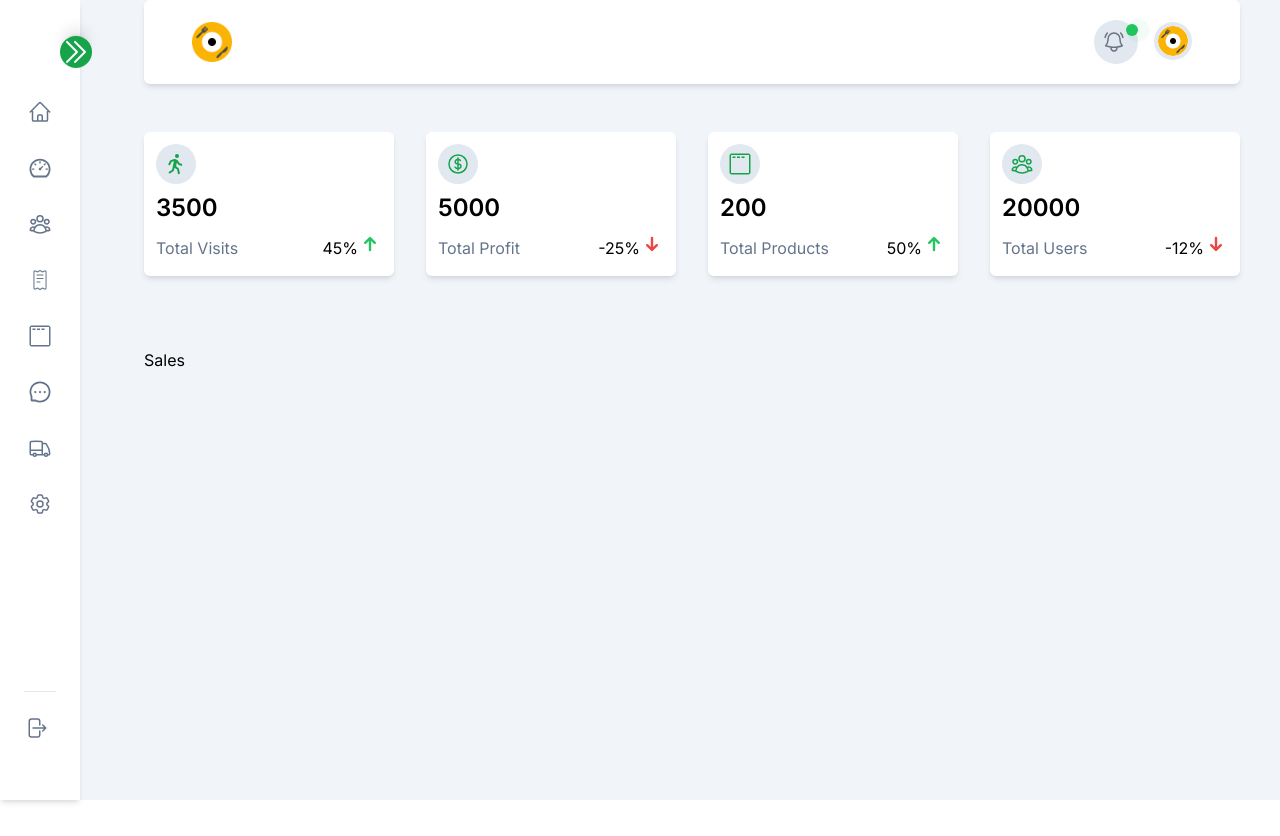
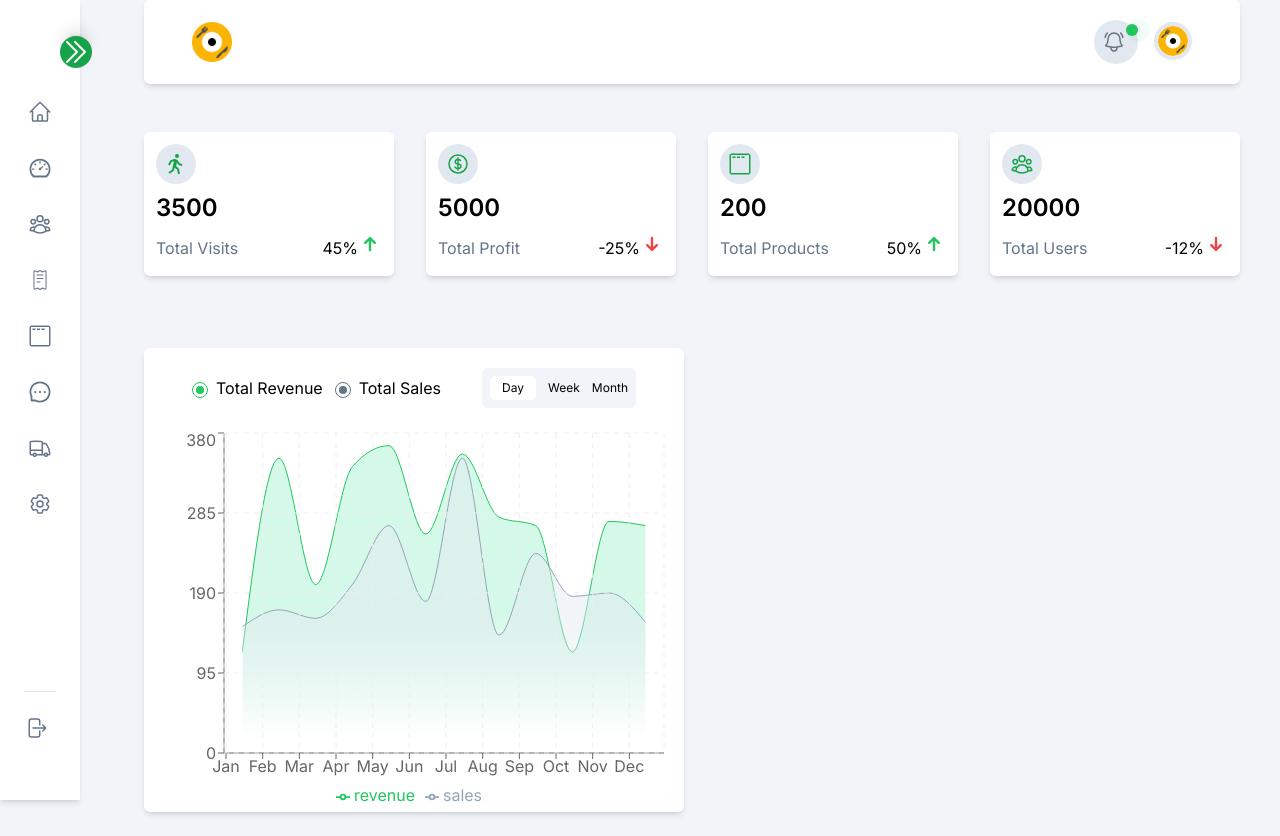
Before and after one commit to ZASFM/shon-immer, a Next.js app: page /dashboard in a window 1280 px wide. Before the commit the page ends 800 px from the top, so only its background shows below. Built offline with nearby package versions, Linux system fonts and the light colour scheme; a web font is replaced by a local one.

Commit message:
graph revenue

```diff
--- a/app/(dashboard)/dashboard/Components/SalesRevueGraph.tsx
+++ b/app/(dashboard)/dashboard/Components/SalesRevueGraph.tsx
@@ -1,9 +1,107 @@
-const SalesRevenueGraph=()=>{
-   return (
-      <div>
-         Sales
+"use client";
+
+import {
+  ResponsiveContainer,
+  ComposedChart,
+  Line,
+  Area,
+  Bar,
+  XAxis,
+  YAxis,
+  CartesianGrid,
+  Tooltip,
+  Legend,
+  AreaChart,
+} from "recharts";
+
+const SalesRevenueGraph = () => {
+  const active = true;
+  const data = [
+    { month: "Jan", revenue: 120, sales: 150 },
+    { month: "Feb", revenue: 350, sales: 170 },
+    { month: "Mar", revenue: 200, sales: 160 },
+    { month: "Apr", revenue: 340, sales: 200 },
+    { month: "May", revenue: 365, sales: 270 },
+    { month: "Jun", revenue: 260, sales: 180 },
+    { month: "Jul", revenue: 355, sales: 350 },
+    { month: "Aug", revenue: 280, sales: 140 },
+    { month: "Sep", revenue: 270, sales: 237 },
+    { month: "Oct", revenue: 120, sales: 186 },
+    { month: "Nov", revenue: 275, sales: 190 },
+    { month: "Dec", revenue: 270, sales: 155 },
+  ];
+
+  return (
+    <div className="hidden lg:block bg-white shadow-md rounded-md ">
+      <div className="flex flex-col  justify-between md:flex-row items-center space-y-3 md:space-y-0 py-5 px-12">
+        <div className="flex items-center space-x-3">
+          <p className="flex items-baseline">
+            <span className="mt-1 mr-2 flex h-4 w-4 items-center justify-center rounded-full border border-green-500">
+              <span className="block h-2  w-2 rounded-full bg-green-500"></span>
+            </span>
+            <span className="text-xs md:text-base">Total Revenue</span>
+          </p>
+          <p className="flex items-baseline">
+            <span className="mt-1 mr-2 flex h-4 w-4 items-center justify-center rounded-full border border-slate-500">
+              <span className="block h-2  w-2 rounded-full bg-slate-500"></span>
+            </span>
+            <span className="text-xs md:text-base">Total Sales</span>
+          </p>
+        </div>
+        <div className="flex space-x-3 bg-slate-100 p-2 rounded-md text-xs">
+          <button className={active ? "bg-white rounded-md py-1 px-3" : ""}>
+            Day
+          </button>
+          <button>Week</button>
+          <button>Month</button>
+        </div>
       </div>
-   )
-}
+
+      <div className="w-full h-96   ">
+        <ResponsiveContainer>
+          <ComposedChart
+            width={500}
+            height={400}
+            data={data}
+            margin={{
+              top: 5,
+              right: 20,
+              bottom: 5,
+              left: 20,
+            }}
+          >
+            <defs>
+              <linearGradient id="revenue" x1="0" y1="0" x2="0" y2="1">
+                <stop offset="55%" stopColor="#a7f3d0" stopOpacity={0.8} />
+                <stop offset="95%" stopColor="#a7f3d0" stopOpacity={0} />
+              </linearGradient>
+              <linearGradient id="sales" x1="0" y1="0" x2="0" y2="1">
+                <stop offset="55%" stopColor="#e2e8f0" stopOpacity={0.8} />
+                <stop offset="95%" stopColor="#e2e8f0" stopOpacity={0} />
+              </linearGradient>
+            </defs>
+            <XAxis dataKey="month" scale="band" />
+            <YAxis />
+            <Tooltip />
+            <Legend />
+            <Area
+              type="monotone"
+              dataKey="revenue"
+              stroke="#22c55e"
+              fill="url(#revenue)"
+            />
+            <Area
+              type="monotone"
+              dataKey="sales"
+              stroke="#94a3b8"
+              fill="url(#sales)"
+            />
+            <CartesianGrid stroke="#eee" strokeDasharray="5 5" />
+          </ComposedChart>
+        </ResponsiveContainer>
+      </div>
+    </div>
+  );
+};
 
 export default SalesRevenueGraph;
--- a/package.json
+++ b/package.json
@@ -18,6 +18,7 @@
     "react-dom": "^18",
     "react-icons": "^4.12.0",
     "react-map-gl": "^7.1.7",
+    "recharts": "^2.10.4",
     "zustand": "^4.4.7"
   },
   "devDependencies": {
```
Also changed, not shown: 1 other file (tests, documents, lock files or other folders).
